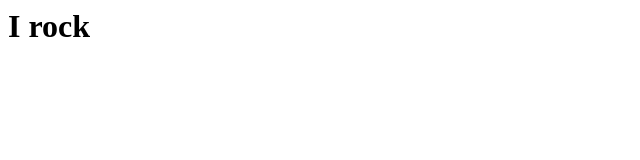
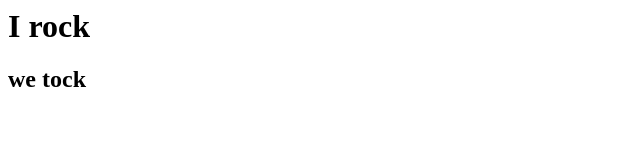
Before and after one commit to KeerthiKotha/heytheremakewayKeerthikothaammuiscoming, a plain HTML site: page index.html in a window 1280 px wide. Shown: the full height of the page, 0-640 px from the left. Drawn offline with Linux system fonts and the light colour scheme.

Commit message:
Update index.html
I rock code

```diff
--- a/index.html
+++ b/index.html
@@ -4,5 +4,6 @@
 </head>
 <body>
 <h1>I rock</h1>
+  <h2> we tock </h2>
 </body>
 </html>
```
